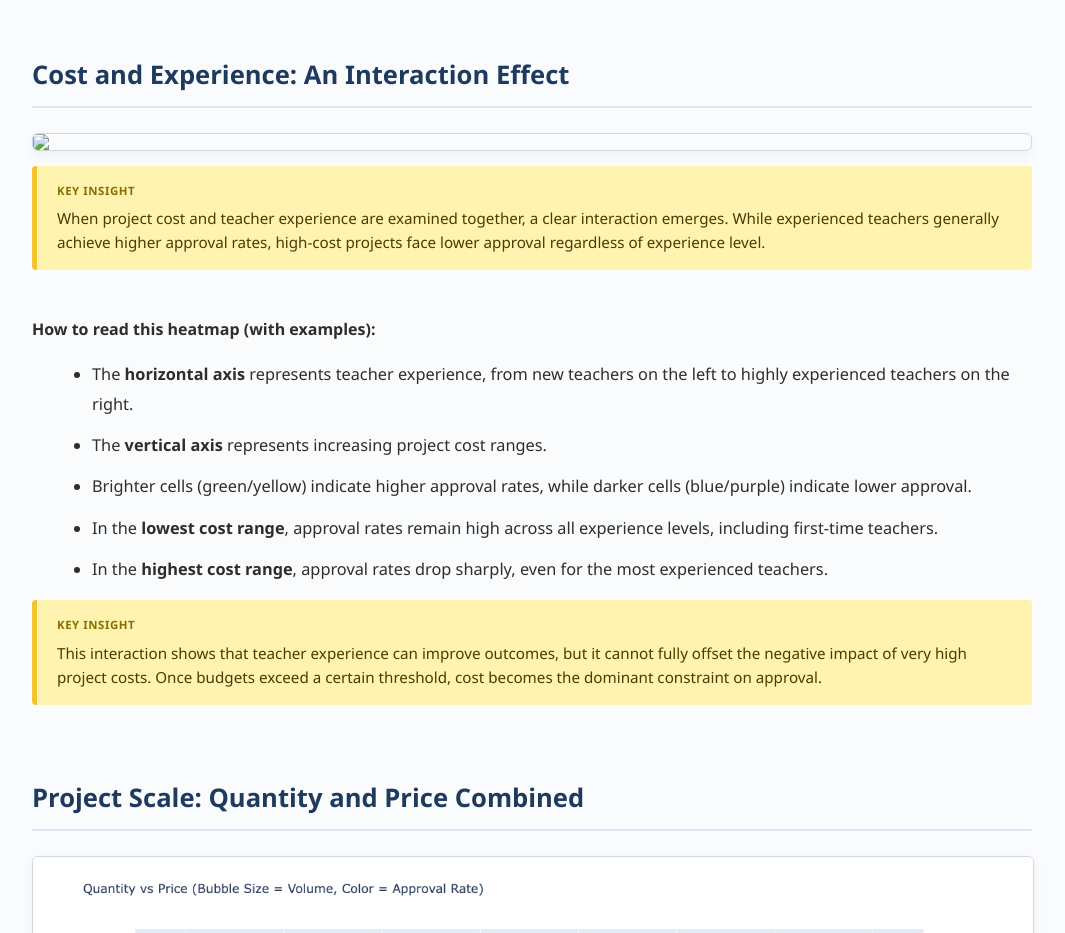
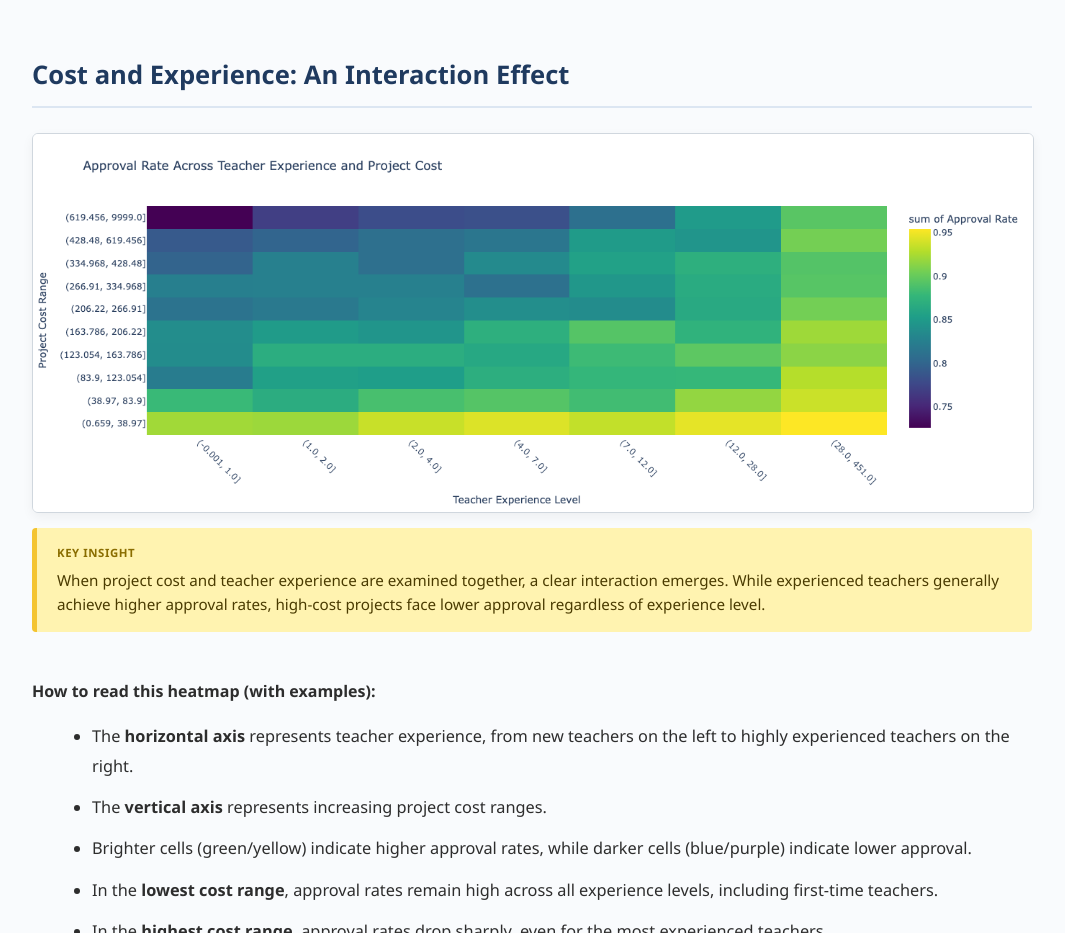
Before and after one commit to tjhalanigrid/DonorsChoose-Storytelling, a plain HTML site: page index.html in a window 1280 px wide. Shown: the part 4760-5693 px from the top of the page, without its empty margins (108-1173 px from the left). Drawn offline with Linux system fonts and the light colour scheme.

Commit message:
changes are done in html file

```diff
--- a/index.html
+++ b/index.html
@@ -164,7 +164,7 @@ However, this advantage alone does not guarantee success—especially for projec
 <div class="section">
 <h2>Cost and Experience: An Interaction Effect</h2>
 
-<img src="visuals/ApprovalRate_v:s_cost_teaher_experience.png">
+<img src="visuals/ApprovalRate_v_s_cost_teaher_experience.png">
 
 <p class="caption">
 When project cost and teacher experience are examined together,
```
